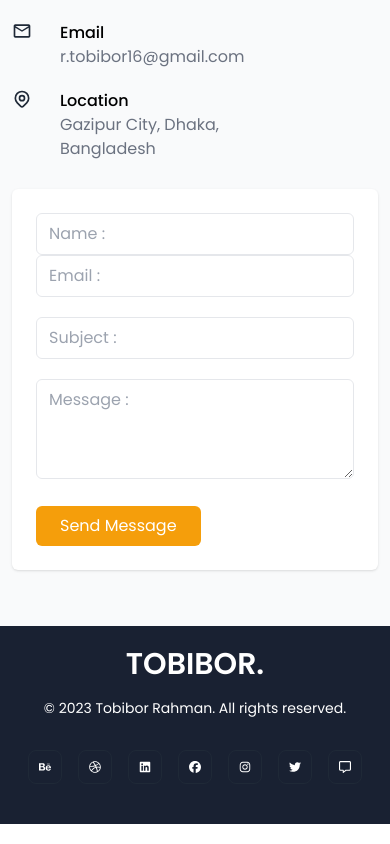
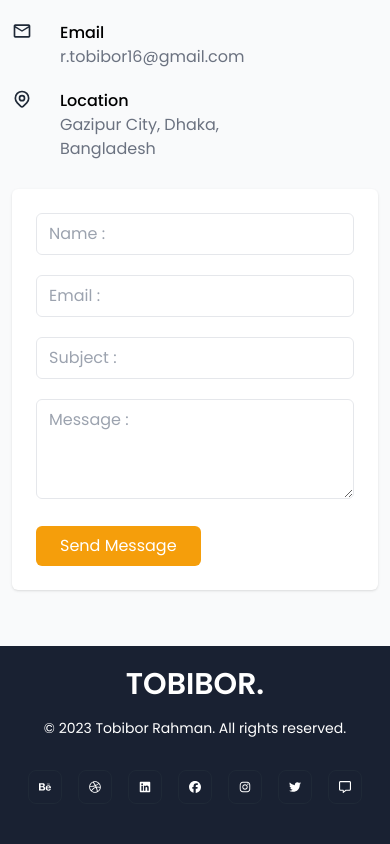
Before and after one commit to tobiborrahman/tobibor-rahman-portfolio, a React (Vite) app: page / in a window 390 px wide. Shown: the part 8486-9330 px from the top of the page. Built offline with nearby package versions, Linux system fonts and the light colour scheme.

Commit message:
link updated

```diff
--- a/src/components/Home/Home/Contact.jsx
+++ b/src/components/Home/Home/Contact.jsx
@@ -71,7 +71,7 @@ const Contact = () => {
 								/>
 								<input
 									data-aos="fade-left"
-									className="py-2 border dark:border-gray-700 pl-3 bg-transparent rounded-md w-full focus:border-[#F59E0B] dark:focus:border-[#F59E0B] focus:outline-none focus:border focus:ring-[#F59E0B]"
+									className="py-2 border mt-5 md:mt-0 dark:border-gray-700 pl-3 bg-transparent rounded-md w-full focus:border-[#F59E0B] dark:focus:border-[#F59E0B] focus:outline-none focus:border focus:ring-[#F59E0B]"
 									type="text"
 									placeholder="Email :"
 								/>
--- a/src/components/Home/Home/Portfolio.jsx
+++ b/src/components/Home/Home/Portfolio.jsx
@@ -44,7 +44,7 @@ const Portfolio = () => {
 						</figure>
 						<div className="card-body">
 							<button
-								onClick={handleClick2}
+								onClick={handleClick}
 								className="uppercase text-md font-bold flex items-center text-[#F59E0B]"
 							>
 								view details{' '}
@@ -65,7 +65,7 @@ const Portfolio = () => {
 						</figure>
 						<div className="card-body">
 							<button
-								onClick={handleClick}
+								onClick={handleClick2}
 								className="uppercase flex text-md font-bold items-center text-[#F59E0B]"
 							>
 								view details{' '}
```
